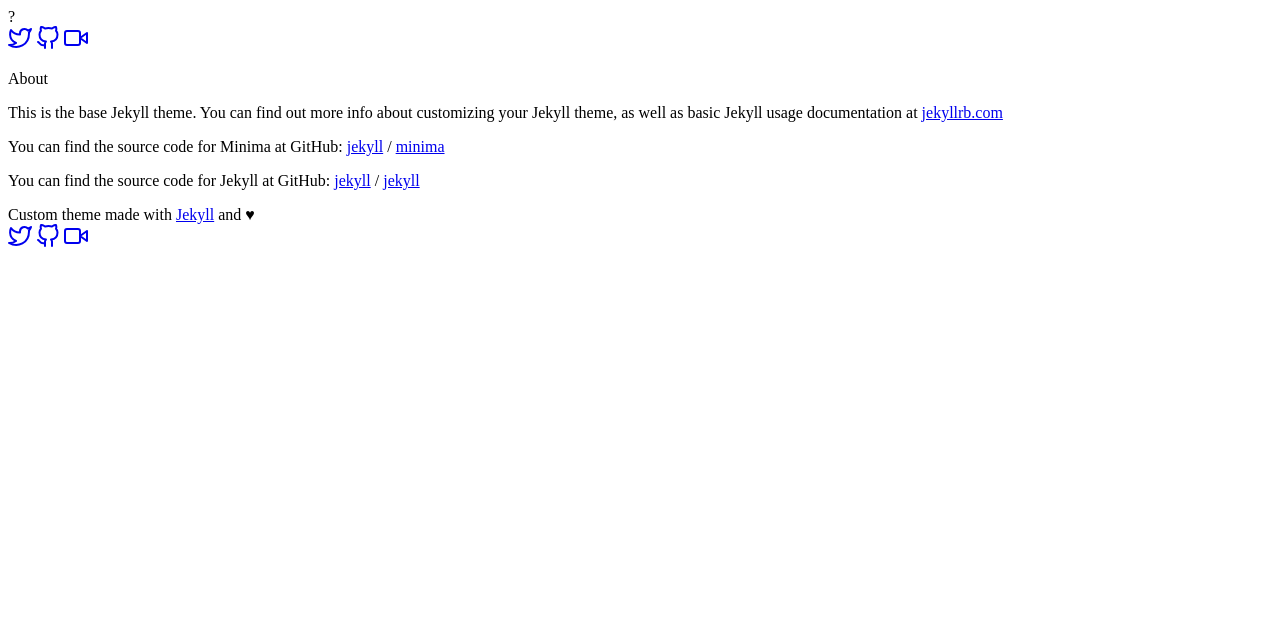
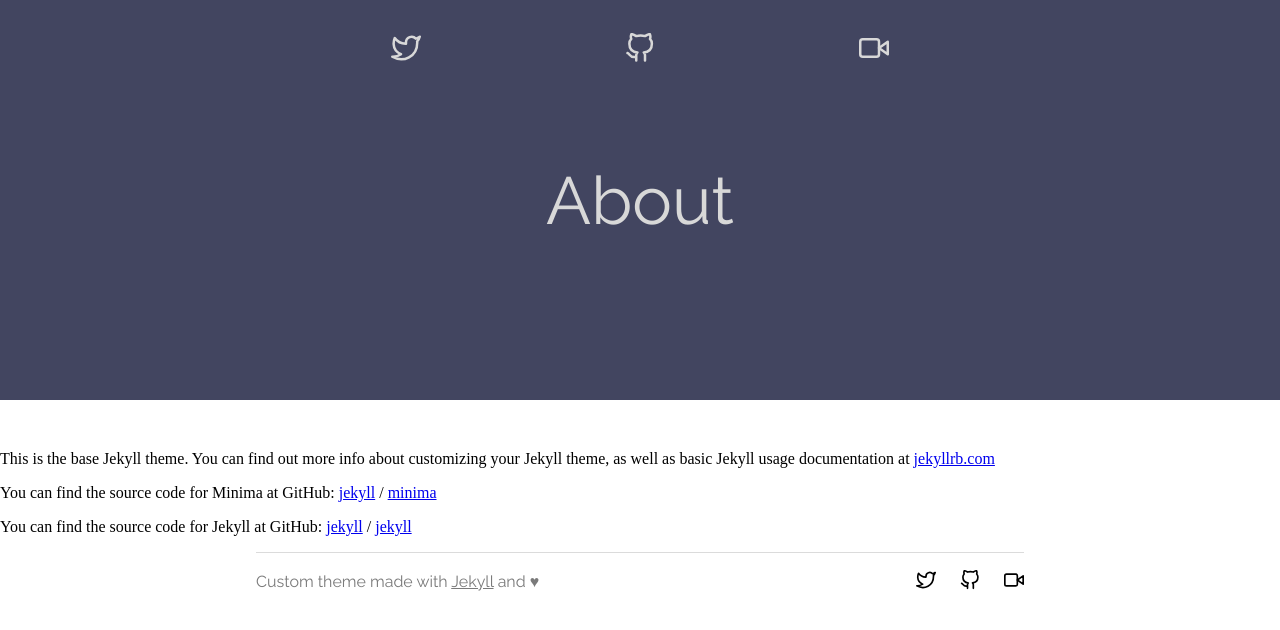
Before and after one commit to SolarFloss/blog, a Jekyll site: the page built from about.md, in a window 1280 px wide. Shown: the top 630 px of the page. Built offline with Jekyll 4.4.1, drawn with Linux system fonts in a browser that asks for light colours.

Commit message:
once again

```diff
--- a/_includes/head.html
+++ b/_includes/head.html
@@ -10,6 +10,6 @@
     <meta name="viewport" content="width=device-width">
     <link href="https://fonts.googleapis.com/css?family=Raleway" rel="stylesheet">
     <link href="https://fonts.googleapis.com/css?family=Cousine" rel="stylesheet">
-    <link rel="stylesheet" href="css/main.css">
-    <link rel="stylesheet" href="css/syntax.css">
+    <link rel="stylesheet" href="/css/main.css">
+    <link rel="stylesheet" href="/css/syntax.css">
 </head>
--- a/_layouts/default.html
+++ b/_layouts/default.html
@@ -1,5 +1,4 @@
 <html>
-    ?
     {% include head.html %}
     {% include header.html %}
     {{content}}
--- a/index.html
+++ b/index.html
@@ -2,14 +2,13 @@
 layout: default
 title: This Is Where My Thoughts Go
 ---
-Test
 <div class="posts-wrapper">
         {% for post in site.posts %}
         <div class="post-wrapper">
 
             <span class="post-date"><i class="icon" data-feather="calendar"></i>{{ post.date | date: '%B %d, %Y' }}</span>
             <br>
-            <a href="{{post.url | prepend: site.baseurl}}"><h1 class="post-title">{{ post.title }}</h1></a>
+            <a href="{{post.url}}"><h1 class="post-title">{{ post.title }}</h1></a>
             <span class="post-text">{{post.content | strip_html | truncatewords: 100}}</span>
         </div>
         {% endfor %}
```
Also changed, not shown: 2 other files.
